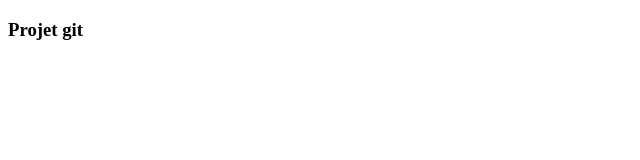
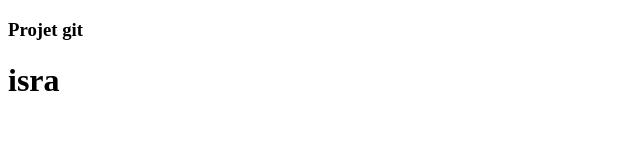
Before and after one commit to isethamza/projetgir, a plain HTML site: page index.html in a window 1280 px wide. Shown: the full height of the page, 0-640 px from the left. Drawn offline with Linux system fonts and the light colour scheme.

Commit message:
j'ai ajouter la balise isra

```diff
--- a/index.html
+++ b/index.html
@@ -8,5 +8,6 @@
 </head>
 <body>
     <h3>Projet git</h3>
+    <h1>isra</h1>
 </body>
 </html>
```
